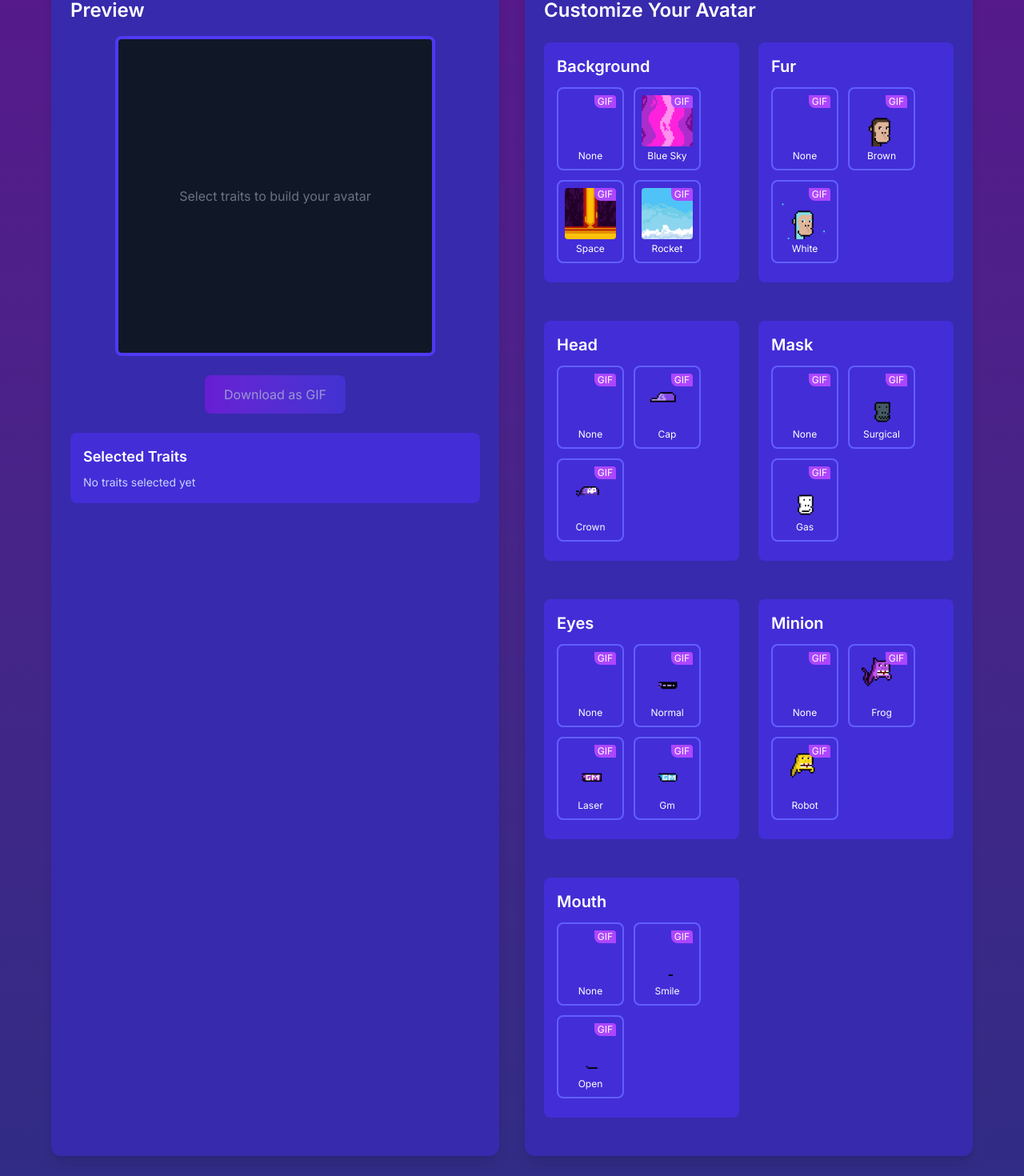
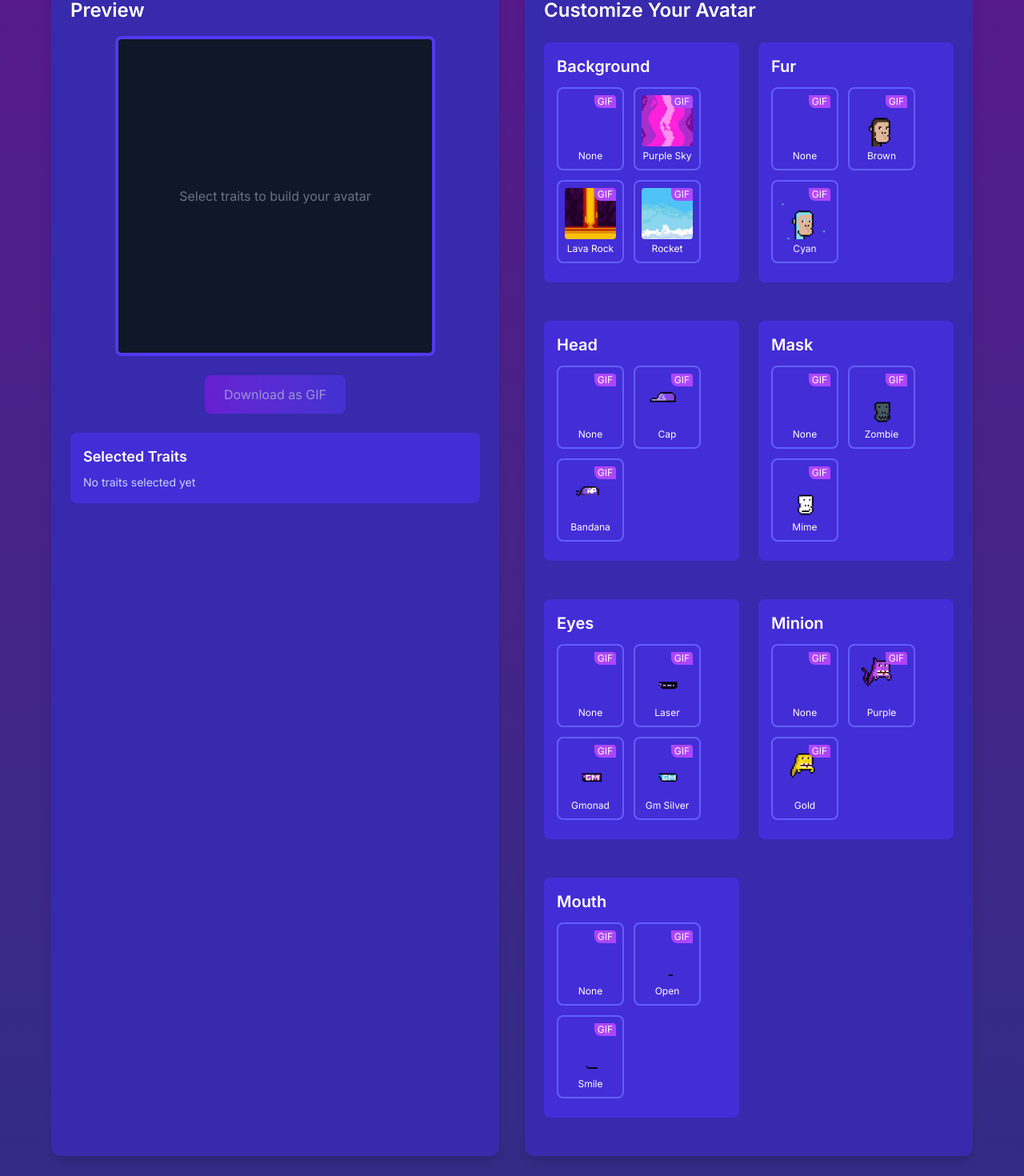
Before and after one commit to AnonAmosAdmn/ape-punks-avatar, a Next.js app: page / in a window 1280 px wide. Shown: the part 163-1633 px from the top of the page at 80% size. Built offline with nearby package versions, Linux system fonts and the light colour scheme.

Commit message:
first commit

```diff
--- a/app/page.tsx
+++ b/app/page.tsx
@@ -12,40 +12,40 @@ import SelectedTraitsList from './components/SelectedTraitsList';
 const traitOptions: Record<TraitType, Trait[]> = {
   background: [
     { name: 'None', value: 'none', image: '/assets/transparent.gif' },
-    { name: 'Blue Sky', value: 'blue-sky', image: '/assets/background/1.gif' },
-    { name: 'Space', value: 'space', image: '/assets/background/2.gif' },
+    { name: 'Purple Sky', value: 'purple-sky', image: '/assets/background/1.gif' },
+    { name: 'Lava Rock', value: 'lava-rock', image: '/assets/background/2.gif' },
     { name: 'Rocket', value: 'rocket', image: '/assets/background/16.gif' },
   ],
   fur: [
     { name: 'None', value: 'none', image: '/assets/transparent.gif' },
     { name: 'Brown', value: 'brown', image: '/assets/fur/4.gif' },
-    { name: 'White', value: 'white', image: '/assets/fur/5.gif' },
+    { name: 'Cyan', value: 'cyan', image: '/assets/fur/5.gif' },
   ],
   head: [
     { name: 'None', value: 'none', image: '/assets/transparent.gif' },
     { name: 'Cap', value: 'cap', image: '/assets/head/6.gif' },
-    { name: 'Crown', value: 'crown', image: '/assets/head/7.gif' },
+    { name: 'Bandana', value: 'bandana', image: '/assets/head/7.gif' },
   ],
   mask: [
     { name: 'None', value: 'none', image: '/assets/transparent.gif' },
-    { name: 'Surgical', value: 'surgical', image: '/assets/mask/8.gif' },
-    { name: 'Gas', value: 'gas', image: '/assets/mask/9.gif' },
+    { name: 'Zombie', value: 'zombie', image: '/assets/mask/8.gif' },
+    { name: 'Mime', value: 'mime', image: '/assets/mask/9.gif' },
   ],
   eyes: [
     { name: 'None', value: 'none', image: '/assets/transparent.gif' },
-    { name: 'Normal', value: 'normal', image: '/assets/eyes/14.gif' },
-    { name: 'Laser', value: 'laser', image: '/assets/eyes/15.gif' },
-    { name: 'Gm', value: 'Gm', image: '/assets/eyes/17.gif' },
+    { name: 'Laser', value: 'laser', image: '/assets/eyes/14.gif' },
+    { name: 'Gmonad', value: 'Gmonad', image: '/assets/eyes/15.gif' },
+    { name: 'Gm Silver', value: 'Gm-silver', image: '/assets/eyes/17.gif' },
   ],
   minion: [
     { name: 'None', value: 'none', image: '/assets/transparent.gif' },
-    { name: 'Frog', value: 'frog', image: '/assets/minion/10.gif' },
-    { name: 'Robot', value: 'robot', image: '/assets/minion/11.gif' },
+    { name: 'Purple', value: 'purple', image: '/assets/minion/10.gif' },
+    { name: 'Gold', value: 'gold', image: '/assets/minion/11.gif' },
   ],
   mouth: [
     { name: 'None', value: 'none', image: '/assets/transparent.gif' },
-    { name: 'Smile', value: 'smile', image: '/assets/mouth/12.gif' },
-    { name: 'Open', value: 'open', image: '/assets/mouth/13.gif' },
+    { name: 'Open', value: 'open', image: '/assets/mouth/12.gif' },
+    { name: 'Smile', value: 'smile', image: '/assets/mouth/13.gif' },
   ],
 };
 
```
